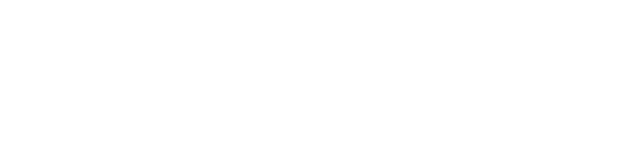
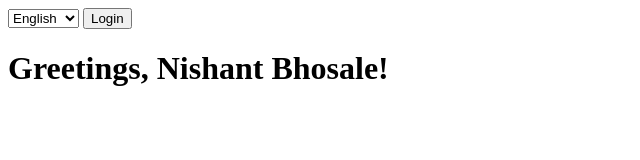
Before and after one commit to Nishant-Bhosale/GreetR, a plain HTML site: page index.html in a window 1280 px wide. Shown: the whole page, without its empty margins (0-640 px from the left). Drawn offline with Linux system fonts and the light colour scheme.

Commit message:
Added more functions

```diff
--- a/Greetr.js
+++ b/Greetr.js
@@ -56,6 +56,24 @@
 			this.validateLang();
 			return this;
 		},
+		changeText: function (selector, formal) {
+			if (!$) {
+				throw new Error("jQuery not installed");
+			}
+
+			if (selector != "greeting") {
+				throw new Error("InAppropriate Selector");
+			}
+
+			let msg;
+
+			formal ? (msg = this.formalGreeting()) : (msg = this.greeting());
+
+			document.getElementById(selector).innerText = msg;
+			// $(selector).html(msg);
+
+			return this;
+		},
 	};
 
 	Greetr.init = function (firstName, lastName, language) {
--- a/app.js
+++ b/app.js
@@ -7,3 +7,4 @@ console.log(g);
 
 //With chaining
 g.setLanguage("es").greet(false).setLanguage("en").log();
+g.changeText("greeting", true);
--- a/index.html
+++ b/index.html
@@ -7,6 +7,14 @@
 		<title>Document</title>
 	</head>
 	<body>
+		<div id="logindiv">
+			<select name="" id="lang">
+				<option value="en">English</option>
+				<option value="es">Spanish</option>
+			</select>
+			<input type="button" value="Login" id="login" />
+		</div>
+		<h1 id="greeting"></h1>
 		<script src="jquery.js"></script>
 		<script src="Greetr.js"></script>
 		<script src="app.js"></script>
```
